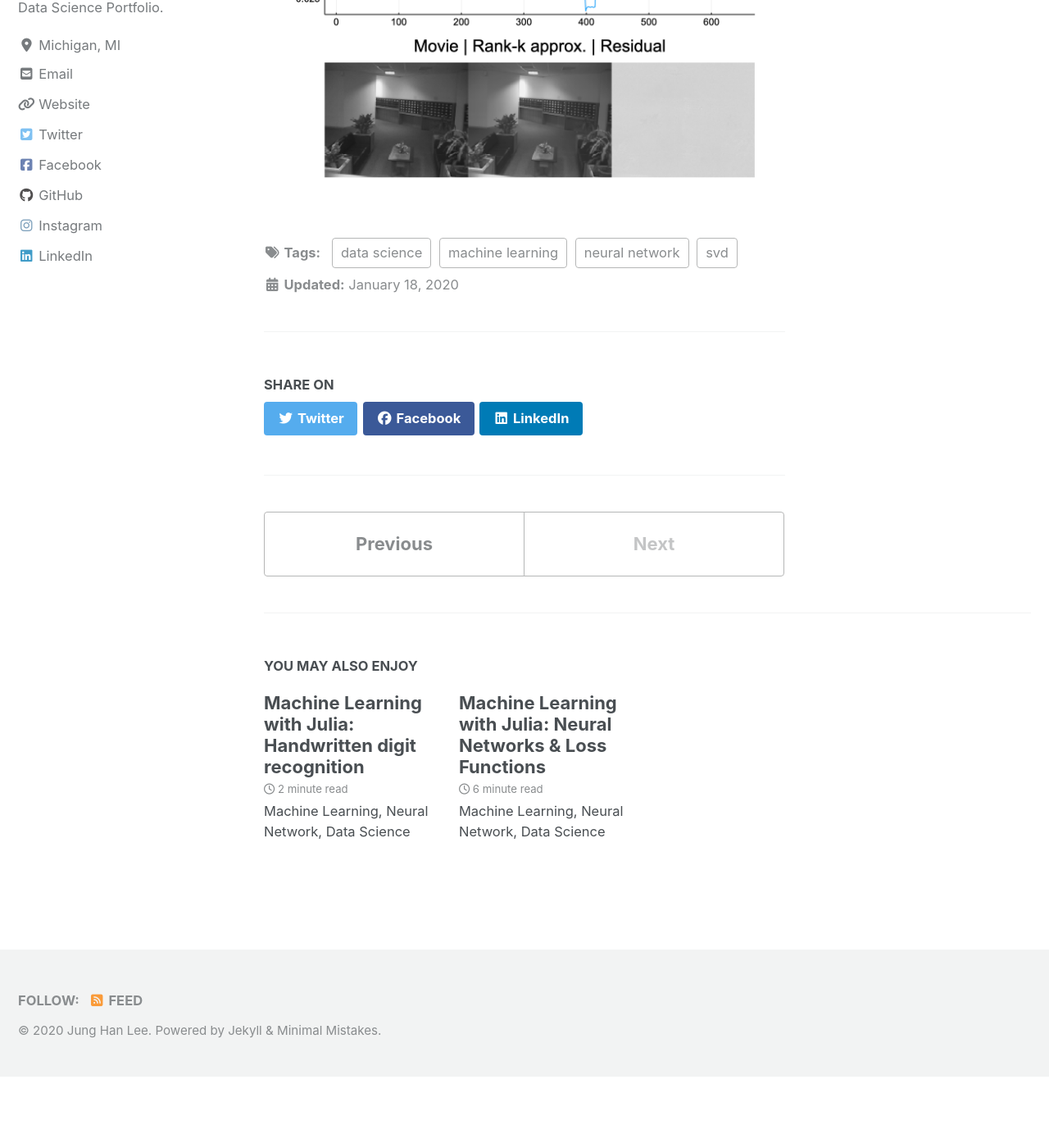
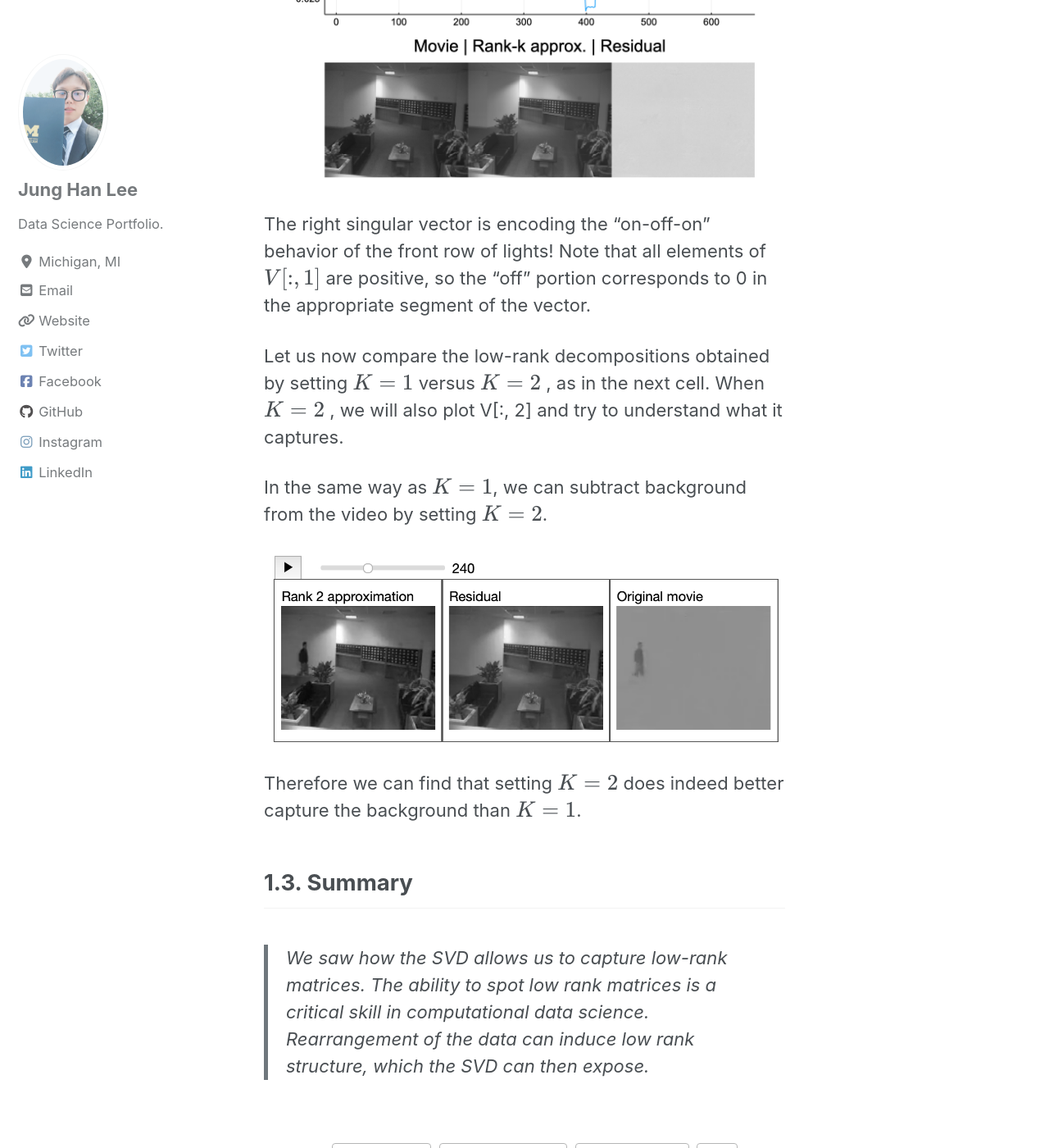
Before and after one commit to jung-han-lee/jung-han-lee.github.io, a Jekyll site: the page built from _posts/2020-01-18-svd1.md, in a window 1280 px wide and 1400 px high, scrolled down 7910 px. Shown: the whole window at 82% size. Built offline with Jekyll 4.4.1, drawn with Linux system fonts in a browser that asks for light colours; cached includes are drawn as plain includes; nearby versions of some CDN libraries; formulas are drawn with MathJax 3; before the commit the page ends 9223 px from its top, so only the background shows below that; some of the changed text lies outside the part shown.

Commit message:
new github

````diff
--- a/_posts/2020-01-18-svd1.md
+++ b/_posts/2020-01-18-svd1.md
@@ -178,4 +178,19 @@ joinframes(frame::Integer, vids::Tuple) = hcat((vid[:, :, frame] for vid in vids
 end
 ```
 <img src="{{ site.url }}{{ site.baseurl }}/images/ml1/v1.png" alt="">
+---
 <img src="{{ site.url }}{{ site.baseurl }}/images/ml1/v1_2.png" alt="">
+
+The right singular vector is encoding the "on-off-on" behavior of the front row of lights! Note that all elements of  $$V[:,1]$$  are positive, so the "off" portion corresponds to 0 in the appropriate segment of the vector.
+
+Let us now compare the low-rank decompositions obtained by setting  $$K=1$$  versus  $$K=2$$ , as in the next cell. When  $$K=2$$ , we will also plot V[:, 2] and try to understand what it captures.
+
+In the same way as $$K=1$$, we can subtract background from the video by setting $$K=2$$.
+
+<img src="{{ site.url }}{{ site.baseurl }}/images/ml1/v2.png" alt="">
+
+Therefore we can find that setting  $$K=2$$  does indeed better capture the background than  $$K=1$$.
+
+## 1.3. Summary
+
+>We saw how the SVD allows us to capture low-rank matrices. The ability to spot low rank matrices is a critical skill in computational data science. Rearrangement of the data can induce low rank structure, which the SVD can then expose.
````
Also changed, not shown: other parts of _posts/2020-01-18-svd1.md (+2 -2 lines), images/ml1/v2.png (added).
